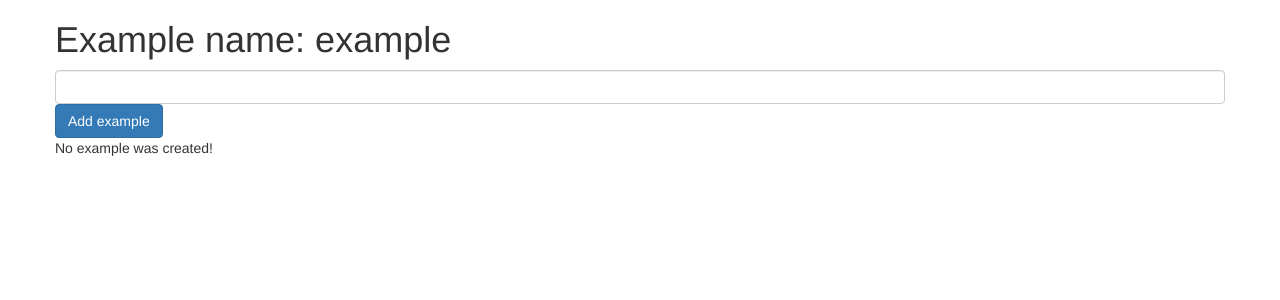
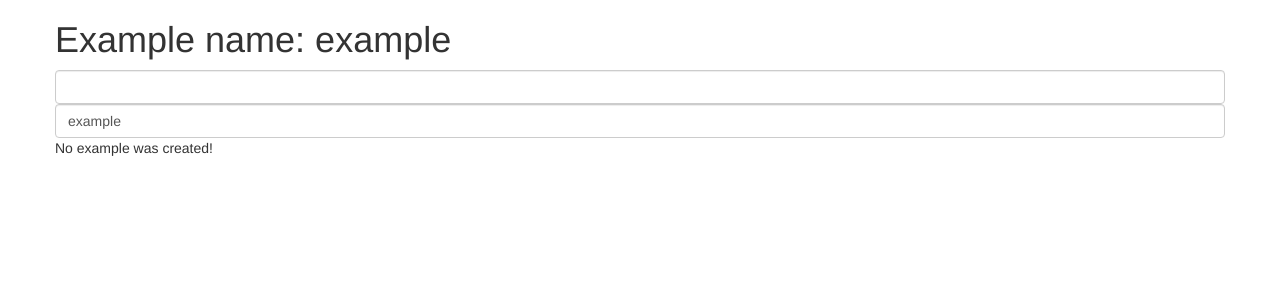
Before and after one commit to mavalroot/learning-angular, an Angular app: page / in a window 1280 px wide. Shown: the top 300 px of the page. Built offline with nearby package versions, Linux system fonts and the light colour scheme.

Commit message:
Two way databinding

```diff
--- a/src/app/example/example.component.html
+++ b/src/app/example/example.component.html
@@ -1,13 +1,18 @@
 <h1>Example name: {{ exampleName }}</h1>
+
+<!-- <button
+class="btn btn-primary"
+[disabled]="!allowNewExample"
+(click)="onCreateExample()">Add example</button> -->
 
 <input
     type="text"
     class="form-control"
     (input)="onUpdateExampleName($event)">
+<input
+    type="text"
+    class="form-control"
+    [(ngModel)]="exampleName">
 
-<button
-    class="btn btn-primary"
-    [disabled]="!allowNewExample"
-    (click)="onCreateExample()">Add example</button>
 
 <p>{{ exampleCreationStatus }}</p>
```
